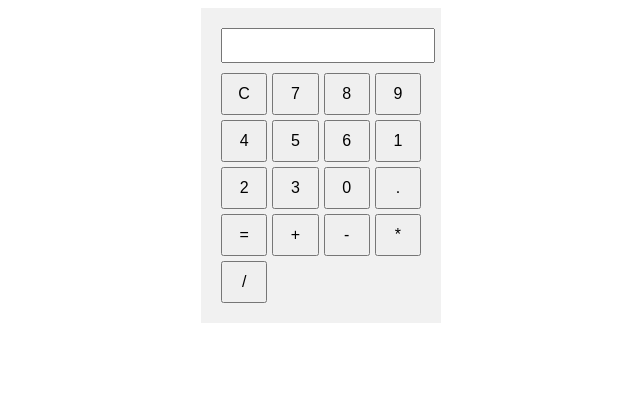
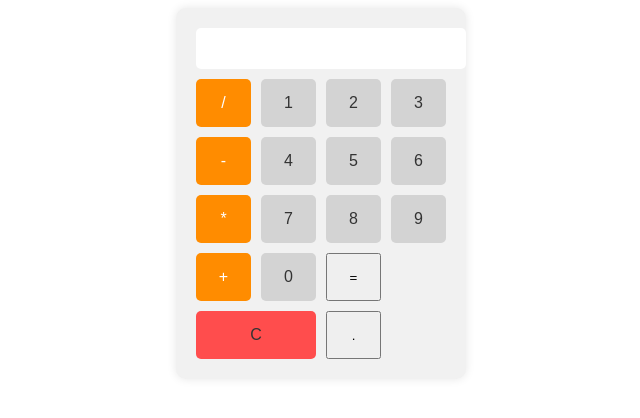
Before and after one commit to PetrosguirguisM/Calculator, a plain HTML site: page index.html in a window 1280 px wide. Shown: the whole page, without its empty margins (319-959 px from the left). Drawn offline with Linux system fonts and the light colour scheme.

Commit message:
Add files via upload

```diff
--- a/index.html
+++ b/index.html
@@ -8,23 +8,23 @@
   <div class="calculator">
     <input type="text" id="result" readonly>
     <div class="buttons">
-      <button onclick="clearResult()">C</button>
-      <button onclick="appendValue('7')">7</button>
-      <button onclick="appendValue('8')">8</button>
-      <button onclick="appendValue('9')">9</button>
-      <button onclick="appendValue('4')">4</button>
-      <button onclick="appendValue('5')">5</button>
-      <button onclick="appendValue('6')">6</button>
-      <button onclick="appendValue('1')">1</button>
-      <button onclick="appendValue('2')">2</button>
-      <button onclick="appendValue('3')">3</button>
-      <button onclick="appendValue('0')">0</button>
+      <button class="button operator" onclick="appendValue('/')">/</button>
+      <button class="button number" onclick="appendValue('1')">1</button>
+      <button class="button number" onclick="appendValue('2')">2</button>
+      <button class="button number" onclick="appendValue('3')">3</button>
+      <button class="button operator" onclick="appendValue('-')">-</button>
+      <button class="button number" onclick="appendValue('4')">4</button>
+      <button class="button number" onclick="appendValue('5')">5</button>
+      <button class="button number" onclick="appendValue('6')">6</button>
+      <button class="button operator" onclick="appendValue('*')">*</button>
+      <button class="button number" onclick="appendValue('7')">7</button>
+      <button class="button number" onclick="appendValue('8')">8</button>
+      <button class="button number" onclick="appendValue('9')">9</button>
+      <button class="button operator" onclick="appendValue('+')">+</button>
+      <button class="button zero" onclick="appendValue('0')">0</button>
+      <button class="button.equal" onclick="calculate()">=</button>
+      <button class="button clear" onclick="clearResult()">C</button>
       <button onclick="appendValue('.')">.</button>
-      <button onclick="calculate()">=</button>
-      <button onclick="appendValue('+')">+</button>
-      <button onclick="appendValue('-')">-</button>
-      <button onclick="appendValue('*')">*</button>
-      <button onclick="appendValue('/')">/</button>
     </div>
   </div>
   <script src="script.js"></script>
--- a/style.css
+++ b/style.css
@@ -1,24 +1,62 @@
 .calculator {
-    width: 200px;
+  width: 250px;
   margin: 0 auto;
   padding: 20px;
   background: #f1f1f1;
+  border-radius: 10px;
+  box-shadow: 0 0 10px rgba(0, 0, 0, 0.1);
 }
 
 #result {
   width: 100%;
   margin-bottom: 10px;
-    padding: 5px;
+  padding: 10px;
   font-size: 18px;
+  text-align: right;
+  border: none;
+  background: #fff;
+  border-radius: 5px;
 }
 
 .buttons {
   display: grid;
   grid-template-columns: repeat(4, 1fr);
-    grid-gap: 5px;
+  grid-gap: 10px;
 }
 
-  button {
-    padding: 10px;
+.button {
+  padding: 15px;
   font-size: 16px;
+  text-align: center;
+  background: #d3d3d3;
+  color: #333;
+  border: none;
+  border-radius: 5px;
+  cursor: pointer;
 }
+
+.button.operator {
+  background: #ff8c00;
+  color: #fff;
+}
+
+.button.clear,
+.button.equal {
+  grid-column: span 2;
+}
+
+.button.clear {
+  background: #ff4d4d;
+}
+
+.button.equal {
+  background: #ff8c00;
+}
+
+.button:hover {
+  opacity: 0.8;
+}
+
+.button:focus {
+  outline: none;
+}
```
Lines whose indentation alone changed are shown as unchanged.
